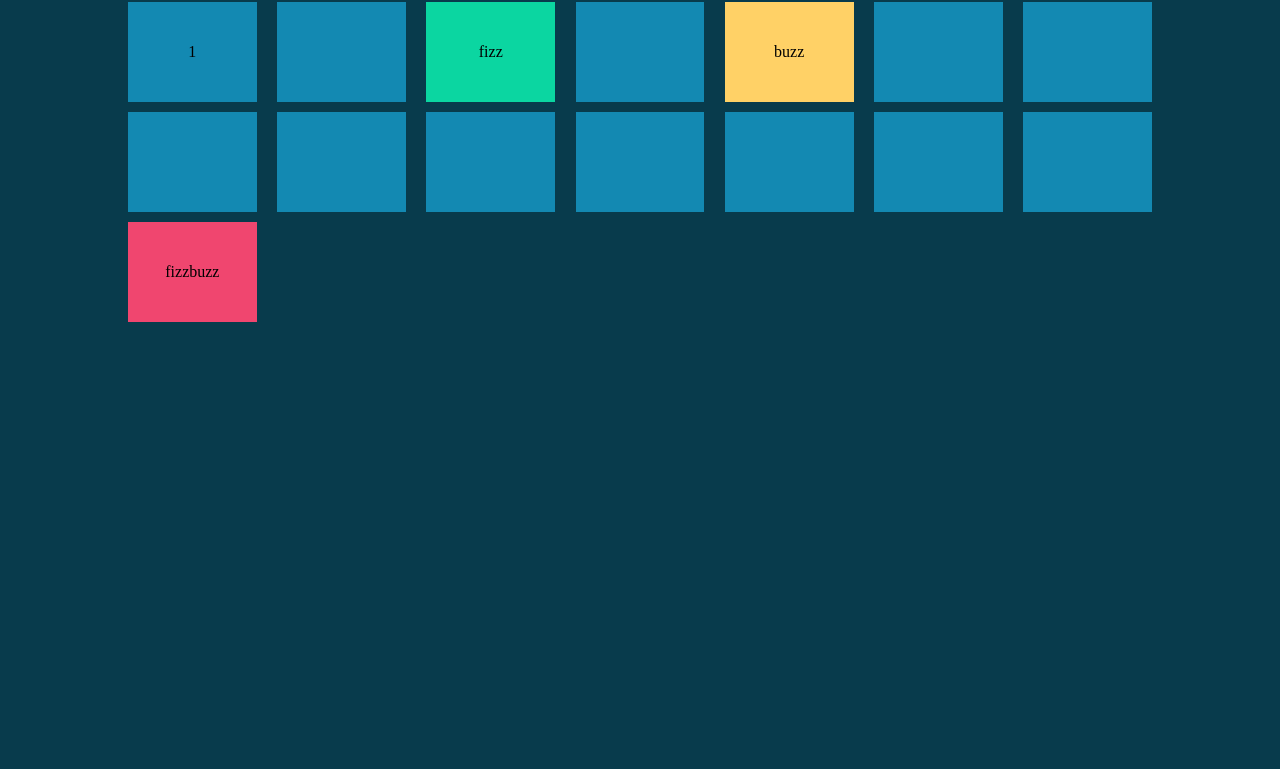
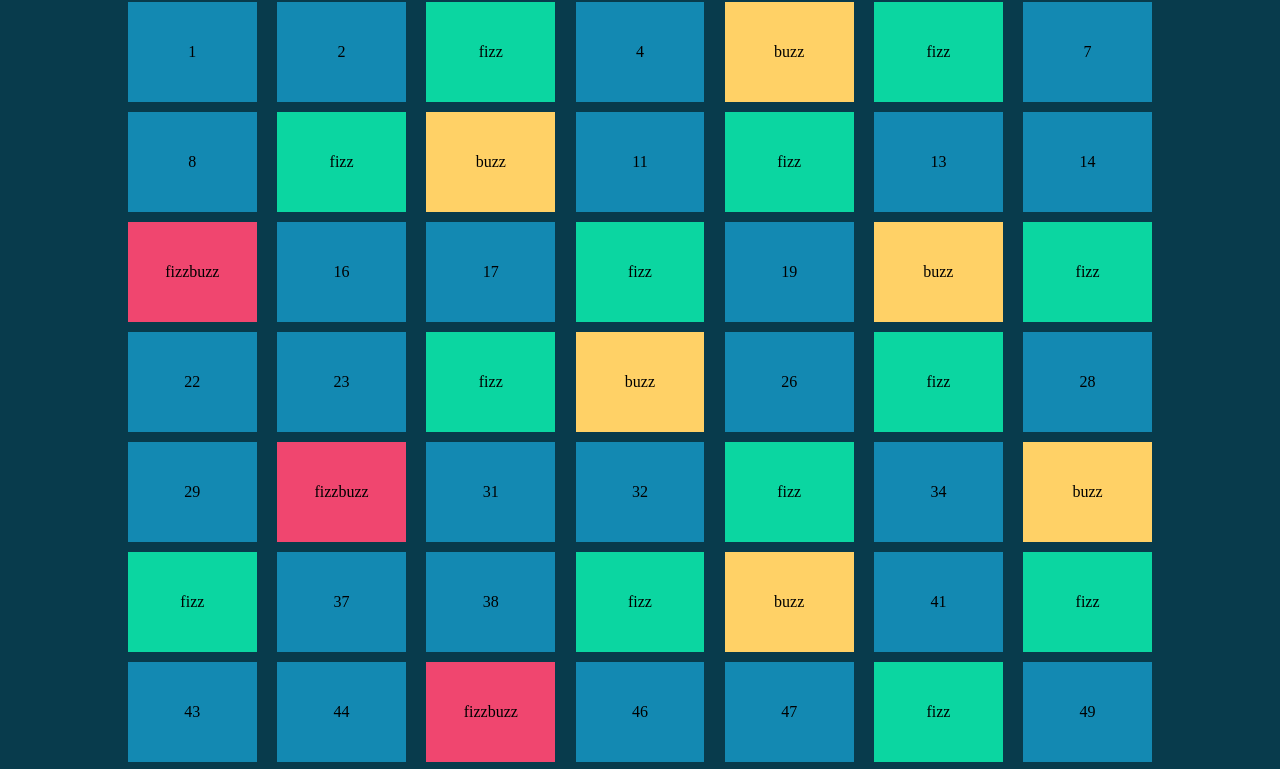
Before and after one commit to Dani9898/js-fizzbuzzdom, a plain HTML site: page index.html in a window 1280 px wide. Shown: the part 45-814 px from the top of the page. Drawn offline with Linux system fonts and the light colour scheme.

Commit message:
esercizio finito

```diff
--- a/css/style.css
+++ b/css/style.css
@@ -7,9 +7,10 @@
 
 body {
     background-color: #083b4c;
+    text-align: center;
 }
 
-.containerSquare {
+#containerSquare {
     width: 80%;
     margin: auto;
     display: flex;
--- a/index.html
+++ b/index.html
@@ -9,23 +9,7 @@
 </head>
 <body>
     <h1>FizzBuzzDOM</h1>
-    <div class="containerSquare">
-
-        <div class="square">1</div>
-        <div class="square"></div>
-        <div class="square multiple_3"></div>
-        <div class="square"></div>
-        <div class="square multiple_5"></div>
-        <div class="square"></div>
-        <div class="square"></div>
-        <div class="square"></div>
-        <div class="square"></div>
-        <div class="square"></div>
-        <div class="square"></div>
-        <div class="square"></div>
-        <div class="square"></div>
-        <div class="square"></div>
-        <div class="square multiple_15"></div>
+    <div id="containerSquare">
 
     </div>
 
--- a/js/script.js
+++ b/js/script.js
@@ -0,0 +1,15 @@
+let squareCont = document.getElementById("containerSquare");
+
+
+for (let i = 1; i <= 100; i++)
+{
+    if (i % 3 === 0 && i % 5 === 0 ) {
+        squareCont.innerHTML += `<div class="square multiple_15"></div>`;
+    } else if (i % 5 === 0 ) {
+        squareCont.innerHTML += `<div class="square multiple_5"></div>`;
+    } else if ( i % 3 === 0) {
+        squareCont.innerHTML += `<div class="square multiple_3"></div>`;
+    } else {
+        squareCont.innerHTML += `<div class="square">${i}</div>`;
+    }
+}
```
